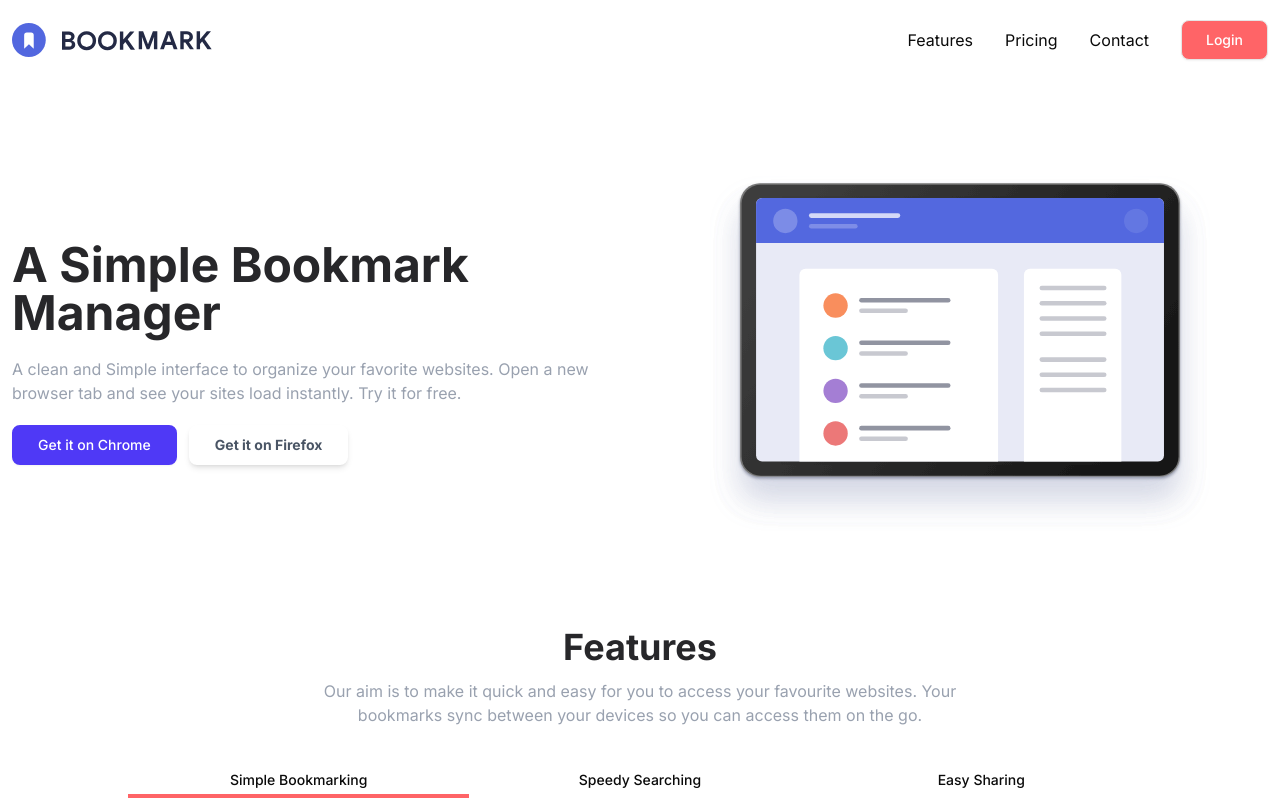
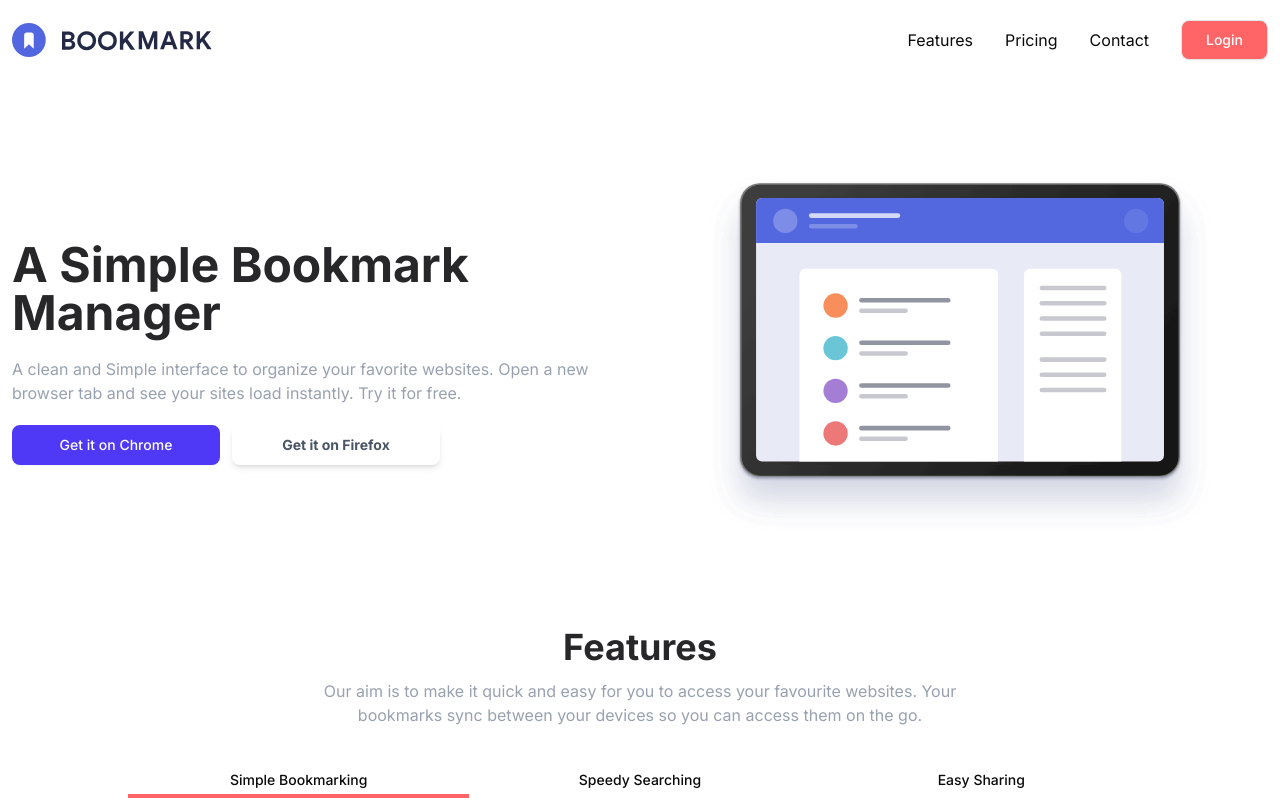
Before and after one commit to FelipePinha/Bookmark-LandingPage, a Next.js app: page / in a window 1280 px wide. Built offline with nearby package versions, Linux system fonts and the light colour scheme.

Commit message:
refactor: adjust buttons size and flex-box

```diff
--- a/src/app/components/hero/hero-text.tsx
+++ b/src/app/components/hero/hero-text.tsx
@@ -11,18 +11,18 @@ export function HeroText() {
         new browser tab and see your sites load instantly. Try it for free.
       </p>
 
-      <div className="flex items-center gap-3">
+      <div className="flex flex-col sm:flex-row items-center justify-center md:justify-start gap-3">
         <Button
           variant="outline"
           size="lg"
-          className="bg-indigo-600 hover:bg-white border-2   border-indigo-600 text-white hover:text-indigo-600 transition-colors"
+          className="w-full sm:w-52 bg-indigo-600 hover:bg-white border-2   border-indigo-600 text-white hover:text-indigo-600 transition-colors"
         >
           Get it on Chrome
         </Button>
         <Button
           variant="outline"
           size="lg"
-          className="border-2 border-white hover:border-gray-600 text-gray-600 font-bold shadow-md transition-colors"
+          className="w-full sm:w-52 border-2 border-white hover:border-gray-600 text-gray-600 font-bold shadow-md transition-colors"
         >
           Get it on Firefox
         </Button>
```
